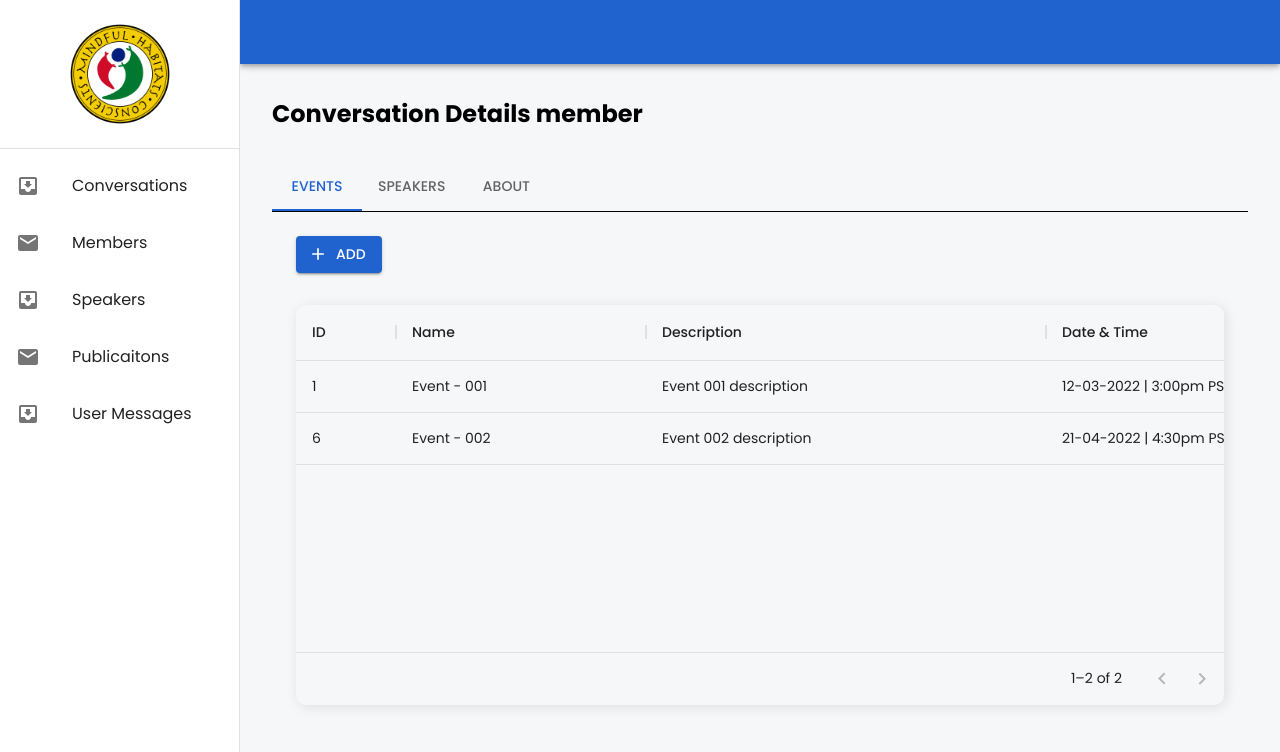
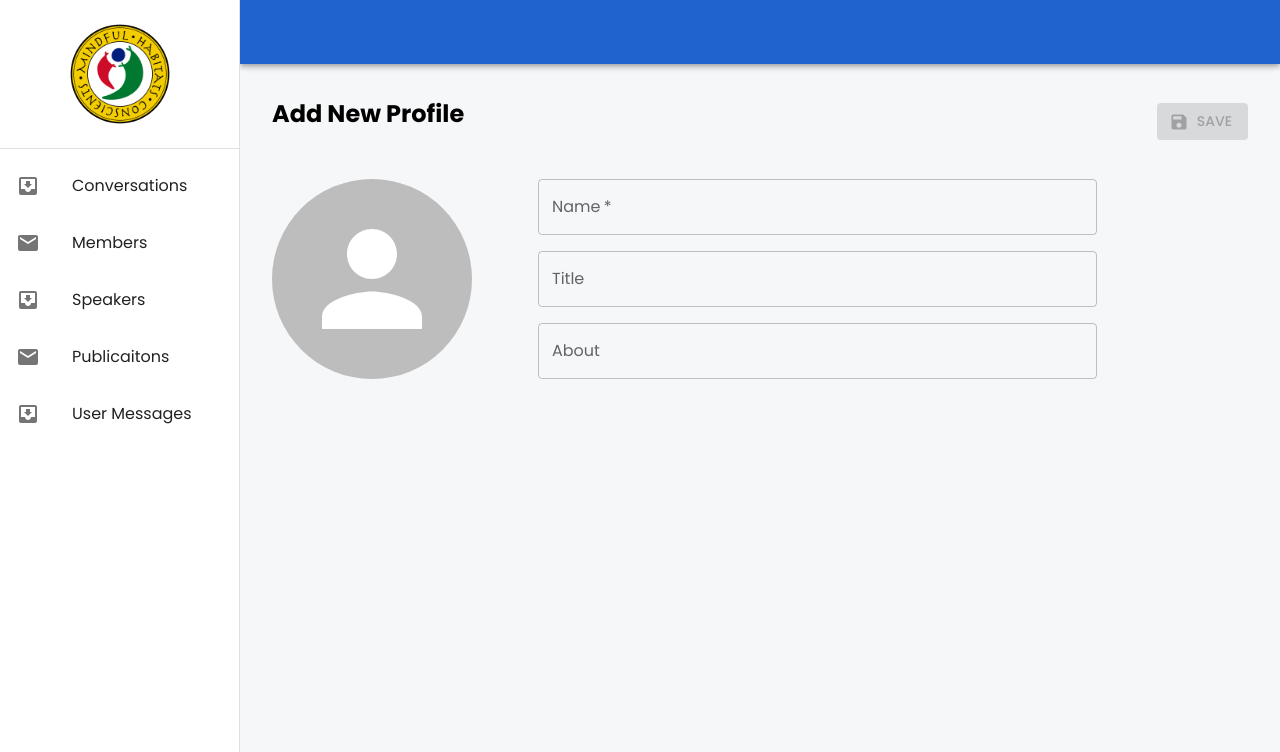
Before and after one commit to UtkarshKeerti/Mindful-Admin-Panel, a React (Create React App) app: page /dashboard/member in a window 1280 px wide. Shown: the top 752 px of the page. Built offline with nearby package versions, Linux system fonts and the light colour scheme.

Commit message:
profilesPageLayout - member & Speaker

```diff
--- a/src/components/cardCustom/CardCustom.js
+++ b/src/components/cardCustom/CardCustom.js
@@ -18,6 +18,7 @@ const CardCustom = ({ cardId, heading, body, image, baseRoute }) => {
   }
 
   const handleClick = (id) => {
+    if (!baseRoute) return
     navigate(`${baseRoute}/${id}`);
   }
 
--- a/src/layouts/detailsPageLayout/DetailsPageLayout.js
+++ b/src/layouts/detailsPageLayout/DetailsPageLayout.js
@@ -1,4 +1,4 @@
-import { useState, useEffect } from 'react';
+import { useState } from 'react';
 import {
   useParams
 } from 'react-router-dom';
@@ -17,7 +17,7 @@ import {
 } from '@mui/material';
 import SaveIcon from '@mui/icons-material/Save';
 
-import styles from './detailsPageLayout.module.css'
+import styles from './detailsPageLayout.module.css';
 
 const DetailsPageLayout = () => {
 
@@ -49,22 +49,6 @@ const DetailsPageLayout = () => {
       })
     }
   }
-
-  // const [speakers, setSpeakers] = useState([]);
-
-  // const handleSpeakerChange = (event) => {
-  //   const {
-  //     target: { value },
-  //   } = event;
-  //   // setSpeakers(
-  //   //   // On autofill we get a stringified value.
-  //   //   typeof value === 'string' ? value.split(',') : value,
-  //   // );
-  //   setFormData({
-  //     ...formData,
-  //     speakers: typeof value === 'string' ? value.split(',') : value,
-  //   })
-  // };
 
   const ITEM_HEIGHT = 48;
   const ITEM_PADDING_TOP = 8;
@@ -126,7 +110,13 @@ const DetailsPageLayout = () => {
         </Button>
       </Box>
       <Grid container spacing={3}>
-        <Grid item xs={12} sm={5} className={styles.imageContainer}>
+        <Grid
+          item
+          xs={12}
+          md={5}
+          sx={{ maxWidth: { md: 400, xs: '100%' } }}
+          className={styles.imageContainer}
+        >
           <img src="https://images.unsplash.com/photo-1614851099175-e5b30eb6f696?ixlib=rb-1.2.1&ixid=MnwxMjA3fDB8MHxzZWFyY2h8OXx8YmFubmVyfGVufDB8fDB8fA%3D%3D&w=1000&q=80" alt="" />
           <p className={styles.eventDateTime}>{formData.dateTime}</p>
         </Grid>
@@ -146,7 +136,7 @@ const DetailsPageLayout = () => {
               label="Description"
               name="description"
               multiline
-              maxRows={5}
+              maxRows={8}
               value={formData.description}
               onChange={handleChange}
               className={styles.formInput}
--- /dev/null
+++ b/src/layouts/detailsPageLayout/ProfileDetailsLayout.js
@@ -0,0 +1,108 @@
+import { useState } from 'react';
+import {
+  useParams
+} from 'react-router-dom';
+import {
+  Grid,
+  Box,
+  Button,
+  TextField,
+  Avatar
+} from '@mui/material';
+import SaveIcon from '@mui/icons-material/Save';
+import styles from './detailsPageLayout.module.css';
+
+
+const ProfileDetailsLayout = () => {
+
+  const param = useParams();
+
+  const [formData, setFormData] = useState({
+    name: "",
+    title: "",
+    about: "",
+    image: ""
+  });
+
+  const handleChange = (e) => {
+    setFormData({
+      ...formData,
+      [e.target.name]: e.target.value
+    })
+  }
+
+  const handleSubmit = (e) => {
+    e.preventDefault();
+    console.log('Form Data', formData)
+  }
+
+  return (
+    <Box className={styles.pageWrapper}>
+      <Box className={'pageheading'}>
+        <h2 className={styles.pageHeading}>
+          {
+            param.id ? `Name ${param.id}` : "Add New Profile"
+          }
+        </h2>
+        <Button
+          variant="contained"
+          startIcon={<SaveIcon />}
+          disabled={!formData.name}
+          type="submit"
+          onClick={handleSubmit}
+        >
+          Save
+        </Button>
+      </Box>
+      <Grid container spacing={3}>
+        <Grid
+          item
+          xs={12}
+          md={5}
+          sx={{ maxWidth: { md: '250px', xs: '100%' } }}
+          className={styles.profileImageContainer}
+        >
+          <Avatar
+            src={formData.image}
+            sx={{ width: 200, height: 200, margin: { md: '0', xs: "auto" } }}
+          />
+        </Grid>
+        <Grid item xs={12} md={7} className={styles.detailsContainer}>
+          <Box component={'form'} className={styles.formContainer}>
+            <TextField
+              required
+              fullWidth
+              label="Name"
+              name="name"
+              value={formData.name}
+              onChange={handleChange}
+              className={styles.formInput}
+            />
+            <TextField
+              fullWidth
+              label="Title"
+              name="title"
+              multiline
+              maxRows={8}
+              value={formData.title}
+              onChange={handleChange}
+              className={styles.formInput}
+            />
+            <TextField
+              fullWidth
+              label="About"
+              name="about"
+              multiline
+              maxRows={8}
+              value={formData.about}
+              onChange={handleChange}
+              className={styles.formInput}
+            />
+          </Box>
+        </Grid>
+      </Grid>
+    </Box>
+  )
+}
+
+export default ProfileDetailsLayout
--- a/src/layouts/detailsPageLayout/detailsPageLayout.module.css
+++ b/src/layouts/detailsPageLayout/detailsPageLayout.module.css
@@ -1,19 +1,16 @@
 .pageWrapper {
-  max-width: 1200px;
+  max-width: 1440px;
 }
 .pageHeading {
   margin-bottom: 1rem;
 }
 
-.pageWrapper .imageContainer {
-  max-width: 400px;
-}
 .imageContainer img {
   max-width: 100%;
 }
 
 .pageWrapper .detailsContainer {
-  max-width: 600px;
+  max-width: 800px;
   margin-left: 1rem;
 }
 
--- a/src/layouts/eventSpeakersLayout/EventSpeakersLayout.js
+++ b/src/layouts/eventSpeakersLayout/EventSpeakersLayout.js
@@ -1,9 +1,9 @@
 import React from 'react';
 import {
   Box,
-  Button
+  // Button
 } from '@mui/material';
-import AddIcon from '@mui/icons-material/Add';
+// import AddIcon from '@mui/icons-material/Add';
 import TableDataGrid from '../../components/tableCustom/TableDataGrid';
 
 const EventSpeakersLayout = () => {
@@ -58,6 +58,7 @@ const EventSpeakersLayout = () => {
         tableColumns={eventsColumn}
         tableRows={eventsRow}
         rowsPerPageOptions={15}
+        baseRoute={'/dashboard/speaker'}
       />
     </>
   )
--- a/src/pages/Conversations/ConvoDetails.js
+++ b/src/pages/Conversations/ConvoDetails.js
@@ -1,7 +1,6 @@
 import React from 'react';
 import {
-  Box,
-  Button
+  Box
 } from '@mui/material';
 import {
   useParams
--- a/src/pages/Members.js
+++ b/src/pages/Members.js
@@ -3,44 +3,21 @@ import {
   Box,
   Button
 } from '@mui/material';
+import {
+  useNavigate
+} from 'react-router-dom'
 import AddIcon from '@mui/icons-material/Add';
 import TableDataGrid from '../components/tableCustom/TableDataGrid';
 // import TableCustom from '../components/tableCustom/TableCustom';
 
 const Members = () => {
 
+  const navigate = useNavigate();
   // const [membersData, setMembersData] = useState([])
   const [membersColumns, setMembersColumns] = useState([]);
   const [membersRows, setMembersRows] = useState([])
 
   useEffect(() => {
-    // setMembersData([
-    //   {
-    //     name: "Roger William Connah",
-    //     title: "Director+Curator, Conversations and Publications",
-    //     image: ""
-    //   },
-    //   {
-    //     name: "Stephen Fai",
-    //     title: "Director, Research Initiatives",
-    //     image: ""
-    //   },
-    //   {
-    //     name: "Kurt Espersen-Peters",
-    //     title: "Co-Director, Academic Initiatives",
-    //     image: ""
-    //   },
-    //   {
-    //     name: "Pallavi Swaranjali",
-    //     title: "Co-Director, Academic Initiatives",
-    //     image: ""
-    //   },
-    //   {
-    //     name: "Katie Graham",
-    //     title: "Digital Initiatives Advisor",
-    //     image: ""
-    //   },
-    // ]);
 
     setMembersColumns([
       {
@@ -102,6 +79,7 @@ const Members = () => {
         <Button
           variant="contained"
           startIcon={<AddIcon />}
+          onClick={() => navigate('/dashboard/member')}
         >
           Add
         </Button>
@@ -111,6 +89,7 @@ const Members = () => {
         tableColumns={membersColumns}
         tableRows={membersRows}
         rowsPerPageOptions={15}
+        baseRoute={'/dashboard/member'}
       />
     </>
   )
--- a/src/pages/Publications.js
+++ b/src/pages/Publications.js
@@ -12,27 +12,27 @@ const Publications = () => {
   useEffect(() => {
     setPublicationsData([
       {
-        heading: 'Design & Culture',
+        heading: 'Publication 001',
         body: 'Design & culture description',
         image: ''
       },
       {
-        heading: 'Canada Celebrates foDDDDBCFRTG ais dox',
+        heading: 'PUBLICATION 00123',
         body: 'Canada Celebrates folklore decription aso c,,a..sdio calks',
         image: ''
       },
       {
-        heading: 'Design & Culture',
-        body: 'Design & culture description',
+        heading: 'Publication',
+        body: 'Publication some rnascnuasd description',
         image: ''
       },
       {
-        heading: 'Canada Celebrates folklore asnico ais dox',
+        heading: 'folklore publication asnico ais dox',
         body: 'Canada Celebrates folklore decription aso Celebrates folklore decription aso cio calks Celebrates folklore decription aso c',
         image: ''
       },
       {
-        heading: 'Design & Culture',
+        heading: 'Publication Design & Culture',
         body: 'Design & culture description',
         image: ''
       },
--- a/src/pages/Speakers.js
+++ b/src/pages/Speakers.js
@@ -3,10 +3,15 @@ import {
   Box,
   Button
 } from '@mui/material';
+import {
+  useNavigate
+} from 'react-router-dom'
 import AddIcon from '@mui/icons-material/Add';
 import TableDataGrid from '../components/tableCustom/TableDataGrid';
 
 const Speakers = () => {
+
+  const navigate = useNavigate();
 
   const [membersColumns, setMembersColumns] = useState([]);
   const [membersRows, setMembersRows] = useState([]);
@@ -73,6 +78,7 @@ const Speakers = () => {
         <Button
           variant="contained"
           startIcon={<AddIcon />}
+          onClick={() => navigate('/dashboard/speaker')}
         >
           Add
         </Button>
@@ -81,6 +87,7 @@ const Speakers = () => {
         tableColumns={membersColumns}
         tableRows={membersRows}
         rowsPerPageOptions={15}
+        baseRoute={'/dashboard/speaker'}
       />
     </>
   )
--- a/src/pages/UserMessages.js
+++ b/src/pages/UserMessages.js
@@ -1,4 +1,4 @@
-import { useState } from 'react';
+import React from 'react';
 import {
   Box,
   Button
@@ -7,7 +7,7 @@ import AddIcon from '@mui/icons-material/Add';
 import TableDataGrid from '../components/tableCustom/TableDataGrid';
 
 const UserMessages = () => {
-  const [tableHeading, setTableHeading] = useState([
+  const tableHeading = [
     {
       field: 'id',
       headerName: 'ID',
@@ -23,34 +23,35 @@ const UserMessages = () => {
       headerName: 'Messages',
       width: 400
     }
-  ])
-  const [membersData, setMembersData] = useState([
+  ]
+
+  const membersData = [
     {
-      id: '',
+      id: 1,
       name: "Stephen Fai",
       message: "ASmdasoc aso dasdcasdgew12ygfc",
     },
     {
-      id: '',
+      id: 2,
       name: "Roger William Connah",
       message: "ASmdasoc aso dasdcasdgew12ygfc",
     },
     {
-      id: '',
+      id: 3,
       name: "Katie Graham",
       message: "ASmdasoc aso dasdcasdgew12ygfc",
     },
     {
-      id: '',
+      id: 4,
       name: "Kurt Espersen-Peters",
       message: "ASmdasoc aso dasdcasdgew12ygfc",
     },
     {
-      id: '',
+      id: 5,
       name: "Pallavi Swaranjali",
       message: "ASmdasoc aso dasdcasdgew12ygfc",
     },
-  ]);
+  ]
 
   return (
     <>
```
Also changed, not shown: src/Routes.js (+12 -2 lines).
